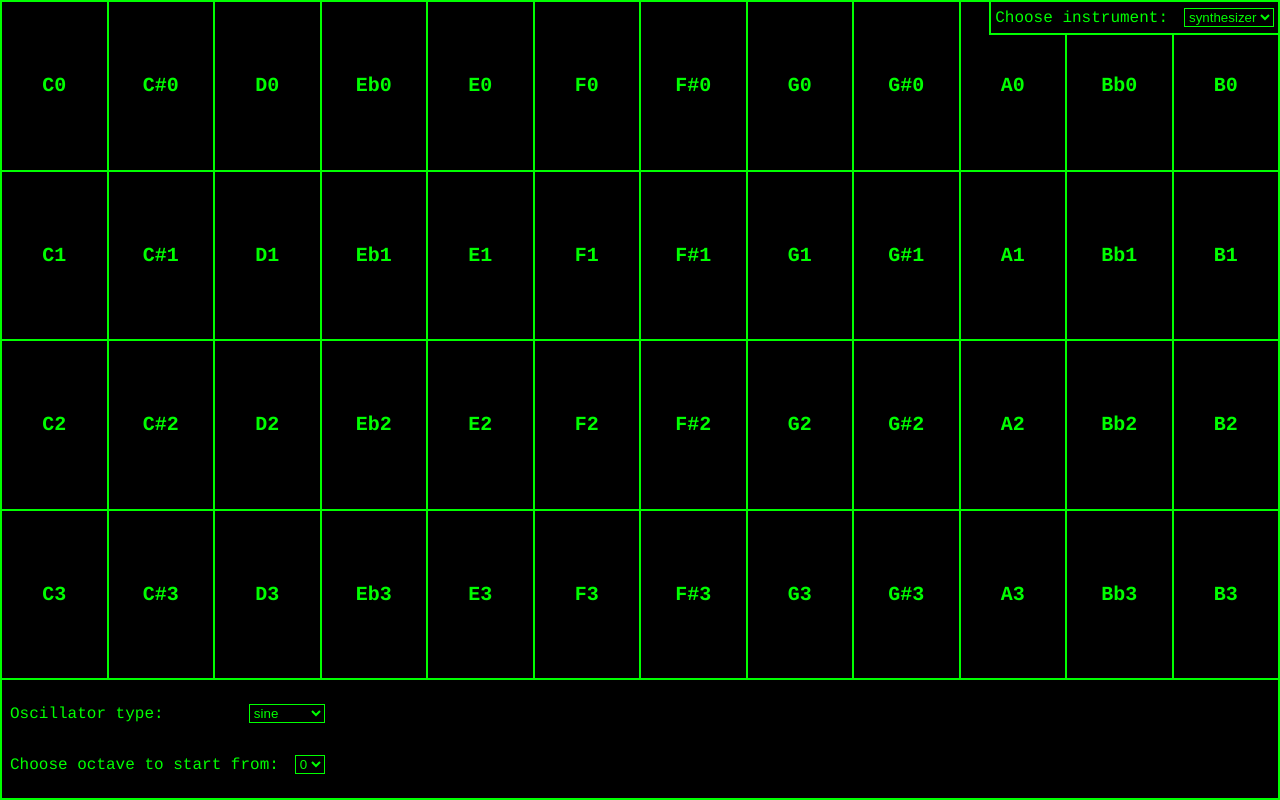
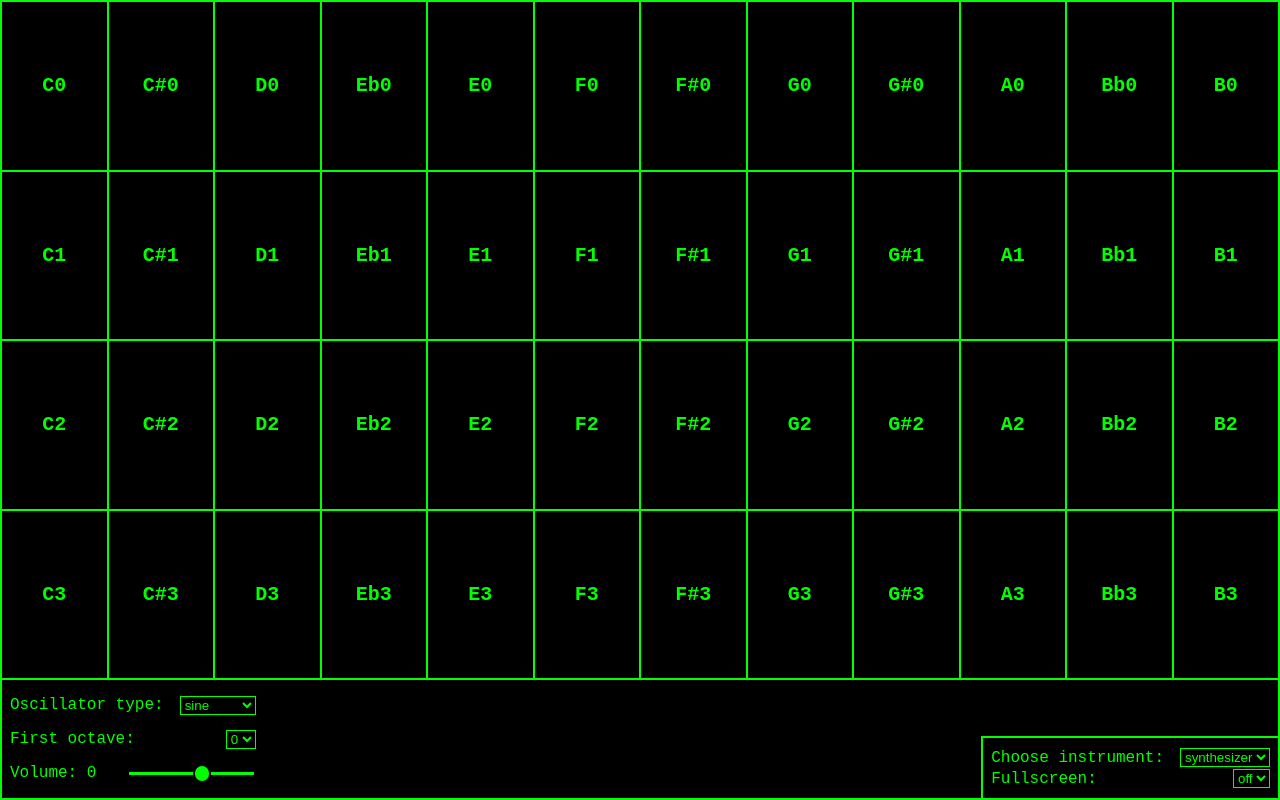
Before and after one commit to LoolzRules/synthesizer, a Vue app: page / in a window 1280 px wide. Both pictures are taken after a click on the button "start". Built offline with nearby package versions, Linux system fonts and the light colour scheme.

Commit message:
Improved start screen --- Changed scaling policy (also added fullscreen mode) --- Removed tap highlights --- Changed menu position --- Changed options titles --- Added theremin resize listeners

```diff
--- a/package.json
+++ b/package.json
@@ -11,6 +11,7 @@
   },
   "dependencies": {
     "express": "^4.16.4",
+    "screenfull": "^4.2.0",
     "serve-static": "^1.13.2",
     "tone": "^13.4.9",
     "vue": "^2.6.10",
--- a/public/index.html
+++ b/public/index.html
@@ -3,13 +3,13 @@
   <head>
     <meta charset="utf-8">
     <meta http-equiv="X-UA-Compatible" content="IE=edge">
-    <meta name="viewport" content="width=device-width, initial-scale=1.0, user-scalable=no">
+    <meta name="viewport" content="width=device-width, initial-scale=1.0, maximum-scale=1, user-scalable=no">
     <link rel="icon" href="<%= BASE_URL %>favicon.ico">
     <title>Piano</title>
   </head>
   <body>
     <noscript>
-      <strong>We're sorry but senior-2 doesn't work properly without JavaScript enabled. Please enable it to continue.</strong>
+      <strong>This app doesn't work properly without JavaScript enabled. Please enable it to continue.</strong>
     </noscript>
     <div id="app"></div>
     <!-- built files will be auto injected -->
--- a/src/App.vue
+++ b/src/App.vue
@@ -16,8 +16,12 @@ export default {
 <style lang="stylus">
   html,
   body
+    height 100vh
+    width 100vw
     padding 0
     margin 0
     overflow hidden
+    user-select none
+    -webkit-tap-highlight-color transparent
 
 </style>
--- a/src/components/Synthesizer.vue
+++ b/src/components/Synthesizer.vue
@@ -31,7 +31,7 @@
           </select>
         </label>
         <label>
-          <span class="label">Choose octave to start from:</span>
+          <span class="label">First octave:</span>
           <select v-model="octaveOffset">
             <option v-for="option in octaveOffsets"
                     :key="option"
@@ -39,6 +39,13 @@
               {{ option }}
             </option>
           </select>
+        </label>
+        <label>
+          <span class="label">Volume: {{ volumeConfig.curr }}</span>
+          <input id="volume" type="range"
+                 v-model="volumeConfig.curr"
+                 :min="volumeConfig.min"
+                 :max="volumeConfig.max">
         </label>
       </div>
     </div>
@@ -60,6 +67,11 @@ export default {
       touchedNoteIndices: null,
       keyWidth: null,
       keyHeight: null,
+      volumeConfig: {
+        max: 20,
+        min: -30,
+        curr: 0,
+      },
     }
   },
   computed: {
@@ -92,6 +104,12 @@ export default {
     oscillatorType() {
       this.resetOscillators()
     },
+    volumeConfig: {
+      handler( vol ) {
+        Tone.context.master.volume.value = vol.curr
+      },
+      deep: true,
+    },
   },
   mounted() {
     const initialChoice = 0
@@ -109,6 +127,7 @@ export default {
     window.addEventListener( "keyup", this.keyUpListener )
   },
   beforeDestroy() {
+    Tone.context.master.volume.value = 0
     this.synths.forEach( synth => {
       synth.dispose()
     } )
@@ -146,12 +165,6 @@ export default {
       const LMB_CODE = 1
       if ( event.buttons === LMB_CODE ) this.stopNote( ind )
     },
-    playNote( index ) {
-      this.synths[ index ].triggerAttack( this.$refs.keys[ index ].dataset.note, "+0.05" )
-    },
-    stopNote( index ) {
-      this.synths[ index ].triggerRelease()
-    },
     touchStartListener( event ) {
       let coordinates = []
       for ( let i = 0; i < event.changedTouches.length; i++ ) {
@@ -187,6 +200,7 @@ export default {
       } )
     },
     touchMoveListener( event ) {
+      // event.preventDefault()
       let coordinates = []
       for ( let i = 0; i < event.touches.length; i++ ) {
         coordinates.push( {
@@ -212,9 +226,11 @@ export default {
         ...toAppend,
       ]
     },
-    switchControls() {
-      console.log( this.displayControls )
-      this.displayControls = this.displayControls ? null : "none"
+    playNote( index ) {
+      this.synths[ index ].triggerAttack( this.$refs.keys[ index ].dataset.note, "+0.05" )
+    },
+    stopNote( index ) {
+      this.synths[ index ].triggerRelease()
     },
     resetOscillators() {
       if ( !this.synths || this.synths.includes( null ) ) return
@@ -254,6 +270,10 @@ export default {
         setTimeout( this.$parent.hideLoadingScreen, this.$parent.initTimeout )
       }
     },
+    switchControls() {
+      console.log( this.displayControls )
+      this.displayControls = this.displayControls ? null : "none"
+    },
   },
 }
 </script>
@@ -266,27 +286,29 @@ export default {
     flex-direction column
 
   #synthesizer
-    height 75%
     width 100%
     box-sizing border-box
     flex 1 1 auto
+
     display flex
     flex-wrap wrap
+
     border 1px solid var(--main-color)
+    cursor pointer
 
     & > .key
       height 25%
       width 8.3333%
       flex 1 1 auto
       box-sizing border-box
+
       display flex
       align-items center
       justify-content center
+
       border 1px solid var(--main-color)
       font-size 1.25em
       font-weight bold
-      user-select none
-      cursor pointer
 
   #lastPlayed
     box-sizing border-box
--- a/src/components/Theremin.vue
+++ b/src/components/Theremin.vue
@@ -5,14 +5,23 @@
       <matrix-rain id="matrix-rain" ref="rain"/>
       <div id="overlay" :style="{
         opacity: opacity.value/100,
-        backgroundColor,
       }"></div>
       <touch-tracker id="touch-tracker" ref="tracker"/>
     </div>
     <div id="info">
       <div id="controls">
         <label>
-          <span class="label">Choose octave to start from:</span>
+          <span class="label">Oscillator type:</span>
+          <select v-model="oscillatorType">
+            <option v-for="( option, index ) in oscillatorTypes"
+                    :key="index"
+                    :value="option">
+              {{ option }}
+            </option>
+          </select>
+        </label>
+        <label>
+          <span class="label">First octave:</span>
           <select v-model="octaveOffset">
             <option v-for="option in octaveOffsets"
                     :key="option"
@@ -22,17 +31,7 @@
           </select>
         </label>
         <label>
-          <span class="label">Choose type of sound:</span>
-          <select v-model="oscillatorType">
-            <option v-for="( option, index ) in oscillatorTypes"
-                    :key="index"
-                    :value="option">
-              {{ option }}
-            </option>
-          </select>
-        </label>
-        <label>
-          <span class="label">Background opacity: {{ (opacity.value/opacity.max).toFixed(2) }}</span>
+          <span class="label">BG opacity: {{ (opacity.value/opacity.max).toFixed(2) }}</span>
           <input id="volume" type="range"
                  v-model="opacity.value"
                  :min="opacity.min"
@@ -68,12 +67,10 @@ export default {
         max: 100,
       },
       volumeConfig: {
-        max: 10,
-        min: -40,
+        max: 20,
+        min: -30,
         diff: 50,
       },
-      backgroundColor: getComputedStyle( document.documentElement )
-        .getPropertyValue( "--main-bg-color" ),
     }
   },
   computed: {
@@ -106,6 +103,8 @@ export default {
     },
   },
   mounted() {
+    Tone.context.master.volume.value = 0
+
     const initialChoice = 0
     this.oscillatorType = this.oscillatorTypes[ initialChoice ]
     this.octaveOffset = this.octaveOffsets[ initialChoice ]
@@ -129,6 +128,8 @@ export default {
     this.$refs.theremin.addEventListener( "touchend", this.upEventListener, false )
     this.$refs.theremin.addEventListener( "touchmove", this.moveEventListener, false )
 
+    window.addEventListener( "resize", this.resizeCanvases, true )
+
     setTimeout( this.$parent.hideLoadingScreen, this.$parent.initTimeout )
   },
   beforeDestroy() {
@@ -142,6 +143,8 @@ export default {
     this.$refs.theremin.removeEventListener( "touchstart", this.downEventListener, false )
     this.$refs.theremin.removeEventListener( "touchend", this.upEventListener, false )
     this.$refs.theremin.removeEventListener( "touchmove", this.moveEventListener, false )
+
+    window.removeEventListener( "resize", this.resizeCanvases, true )
   },
   methods: {
     downEventListener( event ) {
@@ -163,6 +166,7 @@ export default {
     },
     moveEventListener( event ) {
       if ( !this.isPlaying ) return
+      // event.preventDefault()
       this.$refs.tracker.touches.push( this.calculateTouch( event ) )
       this.synth.frequency.value = this.calculateFrequency( event )
       this.synth.volume.value = this.calculateVolume( event )
@@ -190,6 +194,10 @@ export default {
         t: performance.now(),
       }
     },
+    resizeCanvases() {
+      this.$refs.rain.resize()
+      this.$refs.tracker.resize()
+    },
   },
 }
 </script>
@@ -204,16 +212,15 @@ export default {
 
   #theremin
     position relative
+    width 100%
     box-sizing border-box
-    height 100%
-    width 100%
+    flex 1 1 auto
 
     display flex
     align-items center
     justify-content center
 
     border 2px solid var(--main-color)
-    user-select none
     cursor pointer
 
     & > span
@@ -229,4 +236,7 @@ export default {
     position absolute
     height 100%
     width 100%
+
+  #overlay
+    background-color var(--main-bg-color)
 </style>
--- a/src/views/Main.vue
+++ b/src/views/Main.vue
@@ -16,13 +16,29 @@
             </option>
           </select>
         </label>
+        <!--TODO: better fullscreen toggle-->
+        <label>
+          <span class="label">Fullscreen:</span>
+          <select v-model="sMode">
+            <option v-for="( option, index ) in sModes"
+                    :key="index"
+                    :value="!!index">
+              {{ option }}
+            </option>
+          </select>
+        </label>
       </div>
       <loading-screen id="loading-screen" v-if="loading"/>
     </template>
     <div v-else id="start-overlay">
-      <span>{{finalMessage}}</span>
+      <span class="overButton">{{finalMessage}}</span>
       <input type="button" value="start"
              @click="startAudioContext"/>
+      <span class="underButton">
+        On smaller devices landscape fullscreen is advised
+        <br>
+        By pressing START button you accept <a href="http://bit.ly/loolzToS">Terms of Service</a>
+      </span>
     </div>
   </div>
 </template>
@@ -33,6 +49,7 @@ import LoadingScreen from "../components/LoadingScreen"
 import Synthesizer from "../components/Synthesizer"
 import Theremin from "../components/Theremin"
 import Tone from "tone"
+import screenfull from "screenfull"
 
 export default {
   components: {
@@ -44,10 +61,11 @@ export default {
     return {
       message: null,
       prevTime: -Infinity,
-      typeDelay: 100,
+      typeDelay: 50,
       finalMessage: null,
-      ctx: null,
       mode: null,
+      sMode: null,
+      sModes: [ "off", "on", ],
       loading: null,
       started: null,
       initTimeout: 1000,
@@ -62,15 +80,25 @@ export default {
     mode() {
       this.showLoadingScreen()
     },
+    sMode( isOn ) {
+      if ( screenfull.enabled ) {
+        if ( isOn ) {
+          screenfull.request()
+        } else {
+          screenfull.exit()
+        }
+      }
+    },
   },
   beforeMount() {
     this.started = false
 
     const modeChoice = 0
     this.mode = this.modes[ modeChoice ]
+    this.sMode = false
   },
   mounted() {
-    this.message = "My name is Loolz\nWelcome to my music app"
+    this.message = "Hello, my name is Loolz\nWelcome to my music app"
     this.finalMessage = ""
     this.typeLetter( this.prevTime, 0 )
   },
@@ -82,9 +110,7 @@ export default {
       this.loading = true
     },
     startAudioContext() {
-      this.ctx = new AudioContext()
-      this.ctx.resume()
-      Tone.setContext( this.ctx )
+      Tone.context.resume()
       this.started = true
     },
     typeLetter( time, ind ) {
@@ -115,6 +141,7 @@ export default {
     --main-rgb m
     --main-bg-color rgb(mbg)
     --main-color rgb(m)
+    --font "Courier New"
 
   input[type=range]
     trackHeight = .5em
@@ -229,20 +256,21 @@ export default {
         background-color var(--main-color)
 
   #main
+    position relative
     height 100vh
     width 100vw
     display flex
     flex-direction column
     justify-content stretch
-    font-family Courier, serif
+    font-family var(--font), serif
     color var(--main-color)
     background-color var(--main-bg-color)
 
   #mode
     position absolute
-    top 0
+    bottom 0
     right 0
-    padding 4px
+    padding 0.5em
     box-sizing border-box
     background-color var(--main-bg-color)
     border 2px solid var(--main-color)
@@ -268,8 +296,14 @@ export default {
 
   #loading-screen
     position absolute
-    height 100%
-    width 100%
+    top 50vh
+    left 50vw
+    margin-top -50vh
+    margin-left -50vw
+
+    height 100vh
+    width 100vw
+
     display flex
     align-items center
     justify-content center
@@ -281,21 +315,28 @@ export default {
 
   #start-overlay
     position absolute
+    box-sizing border-box
     height 100%
     width 100%
+    padding 1em
     display flex
     flex-direction column
     align-items center
-    justify-content center
+    justify-content space-around
     background-color var(--main-bg-color)
 
-    & > span
-      height 2em
-      margin-bottom 2em
-      font-size 1.5em
+    & > .overButton
+      height 3em
+      font-size 1.25em
       font-weight bold
+      line-height 1.5em
       text-align center
       white-space pre-wrap
+
+    & > .underButton
+      font-size 1em
+      line-height 1.5em
+      text-align center
 
     & > input[type=button]
       font-size 2em
```
Also changed, not shown: src/components/MatrixRain.vue (+8 -1 lines), src/components/TouchTracker.vue (+15 -8 lines), 1 other file (tests, documents, lock files or other folders).
